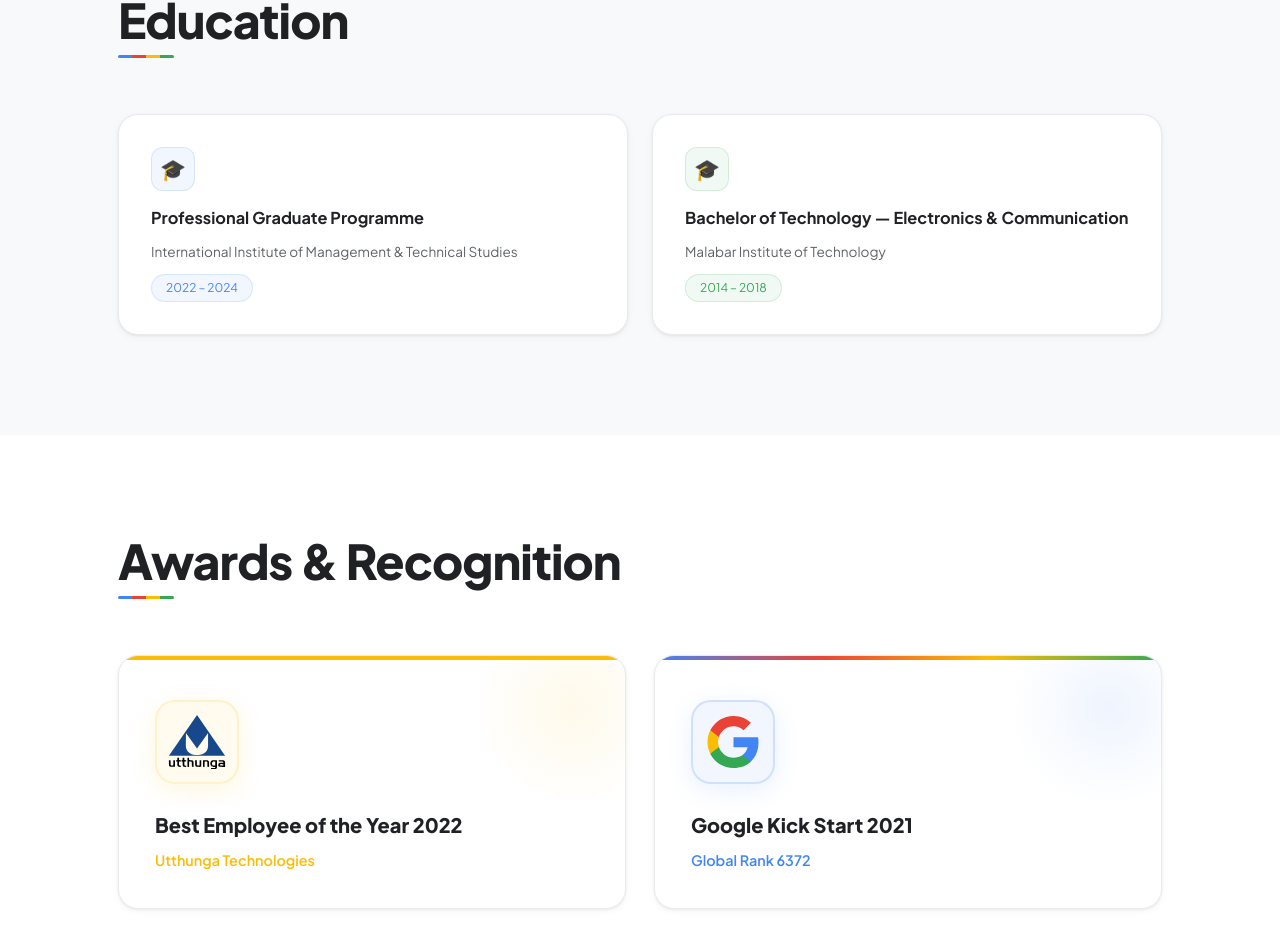
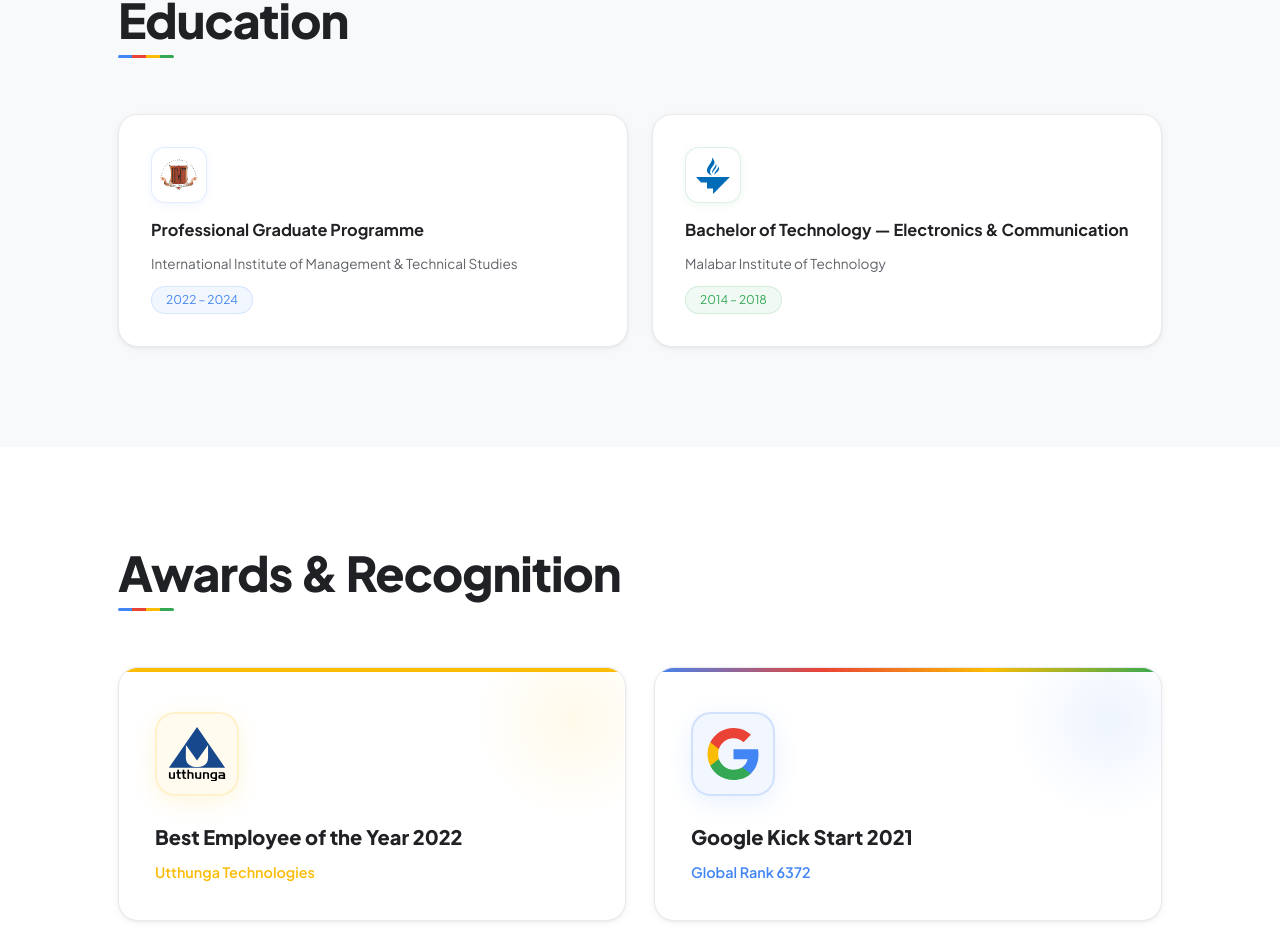
Before and after one commit to Abhimanyukk/abhimanyukk.github.io, a React (Vite) app: page / in a window 1280 px wide. Shown: the part 4708-5652 px from the top of the page. Built offline with nearby package versions, Linux system fonts and the light colour scheme; the HTML template or start-up script is replaced by a standard one.

Commit message:
feat: add institution logos to Education section and update styles

```diff
--- a/src/components/Education.tsx
+++ b/src/components/Education.tsx
@@ -34,15 +34,21 @@ export default function Education() {
               className={`card ${idx === 0 ? 'card-blue' : 'card-green'}`}
               style={{ padding: '32px', flex: 1, minWidth: 260, display: 'flex', flexDirection: 'column', gap: 12 }}
             >
-              {/* Icon */}
+              {/* Institution logo */}
               <div style={{
-                width: 44, height: 44, borderRadius: 12,
-                background: `${colors[idx]}12`,
-                border: `1px solid ${colors[idx]}28`,
+                width: 56, height: 56, borderRadius: 14,
+                background: '#ffffff',
+                border: `1.5px solid ${colors[idx]}28`,
                 display: 'flex', alignItems: 'center', justifyContent: 'center',
-                fontSize: '1.3rem', marginBottom: 4,
+                padding: 6,
+                boxShadow: `0 2px 8px ${colors[idx]}14`,
+                marginBottom: 4,
               }}>
-                🎓
+                <img
+                  src={edu.logo}
+                  alt={edu.institution}
+                  style={{ width: 44, height: 44, objectFit: 'contain' }}
+                />
               </div>
 
               {/* Degree */}
--- a/src/data/portfolio.ts
+++ b/src/data/portfolio.ts
@@ -192,11 +192,13 @@ export const education = [
     degree: 'Professional Graduate Programme',
     institution: 'International Institute of Management & Technical Studies',
     period: '2022 – 2024',
+    logo: '/logos/iimt.png',
   },
   {
     degree: 'Bachelor of Technology — Electronics & Communication',
     institution: 'Malabar Institute of Technology',
     period: '2014 – 2018',
+    logo: '/logos/mit.svg',
   },
 ]
 
```
